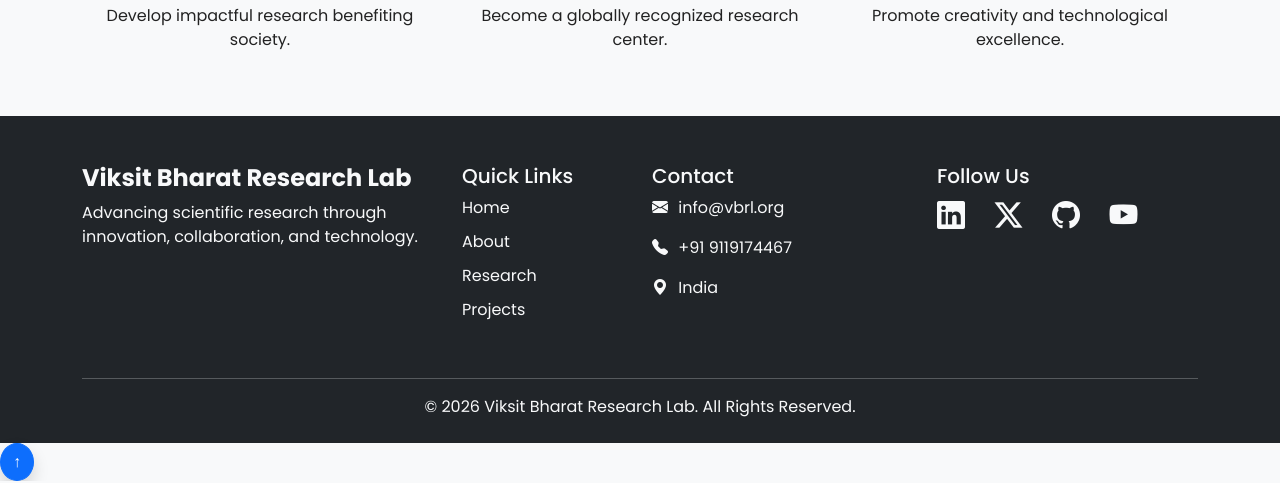
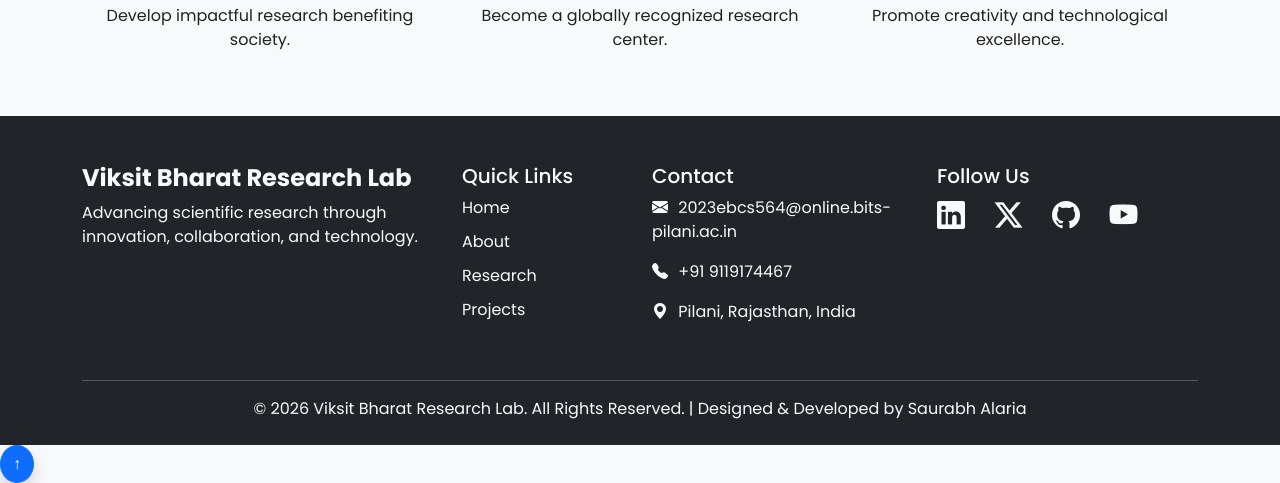
Before and after one commit to 2023ebcs564/viksit-bharat-research-lab, a Django app: page /about/ in a window 1280 px wide; the page is wider, and only the part inside the window is pictured. Shown: the part 988-1471 px from the top of that part. Run offline with Django 5.2, Linux system fonts and the light colour scheme.

Commit message:
Updated footer information

```diff
--- a/templates/includes/footer.html
+++ b/templates/includes/footer.html
@@ -87,7 +87,7 @@
 
                     <i class="bi bi-envelope-fill"></i>
 
-                    info@vbrl.org
+                    2023ebcs564@online.bits-pilani.ac.in
 
                 </p>
 
@@ -103,7 +103,7 @@
 
                     <i class="bi bi-geo-alt-fill"></i>
 
-                    India
+                    Pilani, Rajasthan, India
 
                 </p>
 
@@ -153,7 +153,7 @@
 
         © {% now "Y" %} Viksit Bharat Research Lab.
 
-        All Rights Reserved.
+        All Rights Reserved.   | Designed & Developed by Saurabh Alaria
 
     </p>
 
```
